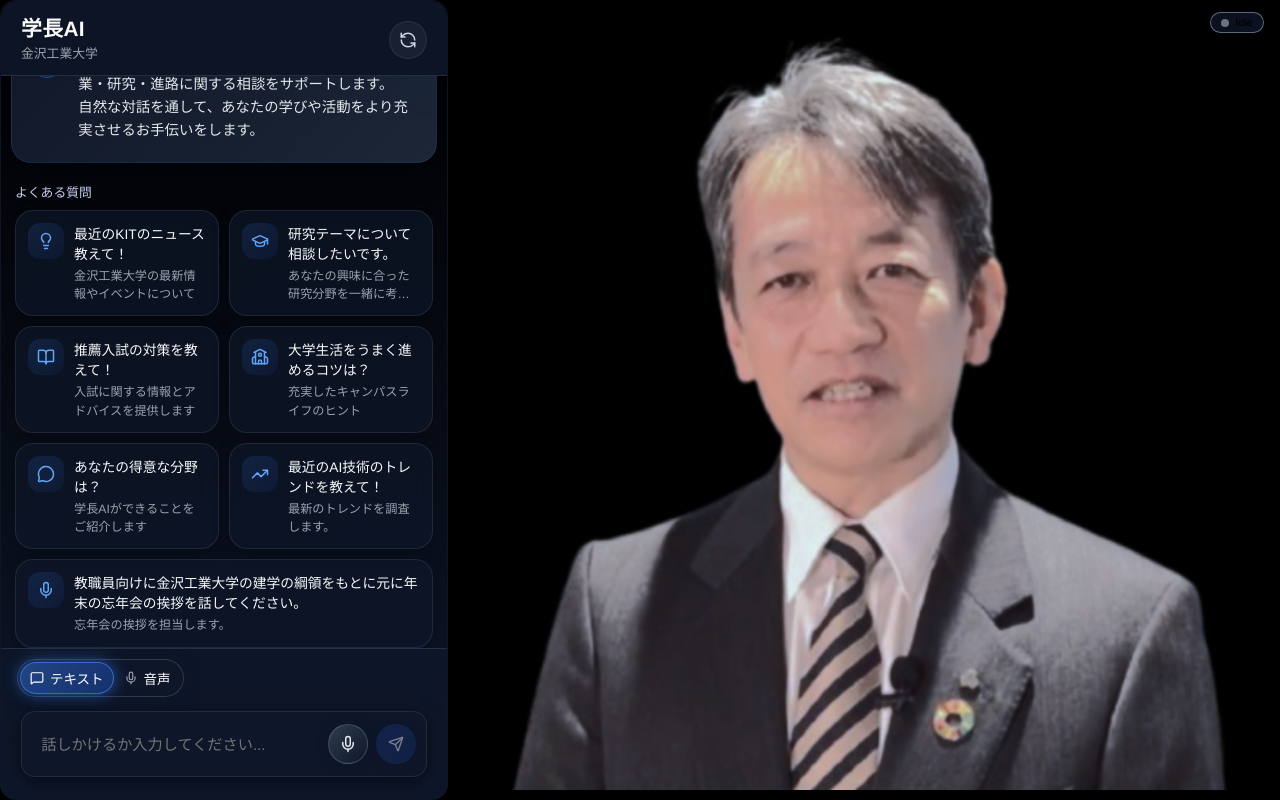
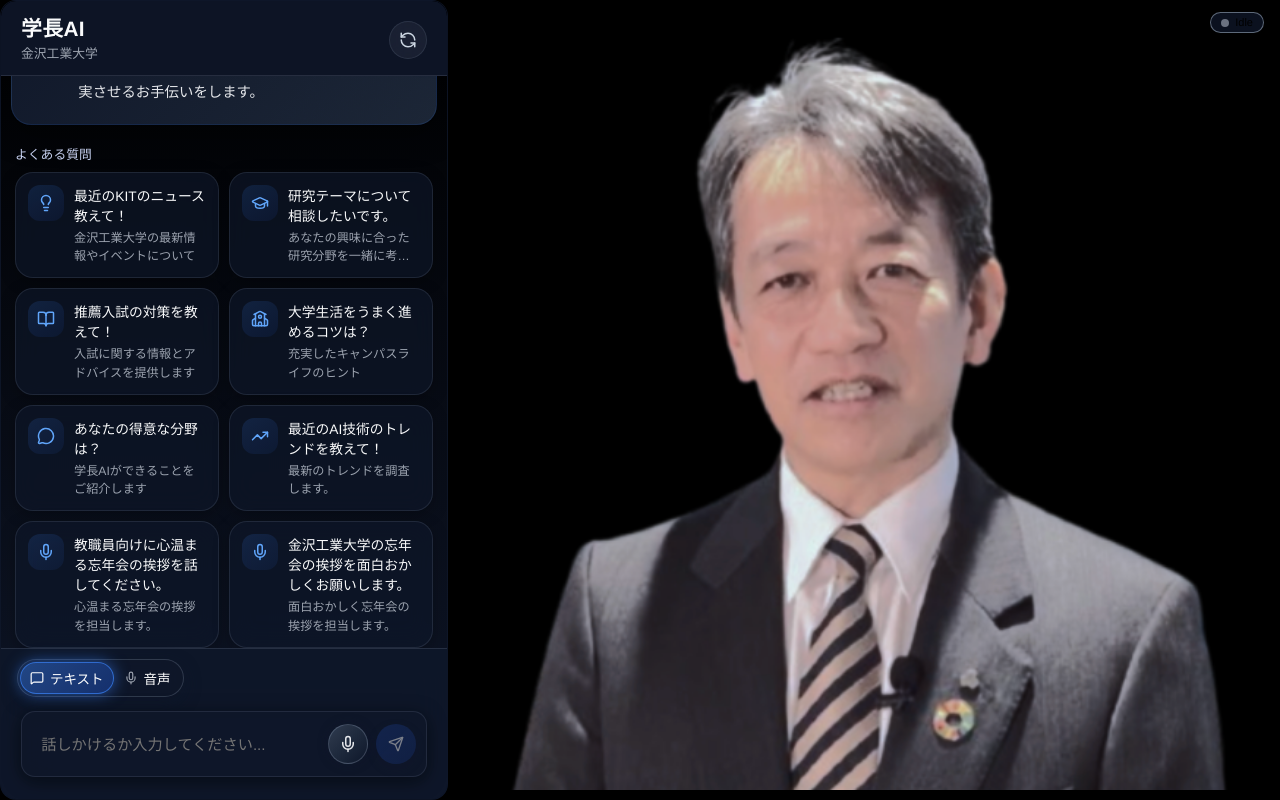
Before and after one commit to Yoshiki0418/gakucho-ai, a Next.js app in the folder frontend/: page / in a window 1280 px wide. Built offline with nearby package versions, Linux system fonts and the light colour scheme.

Commit message:
feat: 忘年会向けに挨拶生成エージェントをカスタマイズ

```diff
--- a/frontend/components/organisms/InitialChatView/index.tsx
+++ b/frontend/components/organisms/InitialChatView/index.tsx
@@ -62,8 +62,14 @@ const TEMPLATES: Template[] = [
   {
     id: 'speech',
     icon: Mic,
-    title: '教職員向けに金沢工業大学の建学の綱領をもとに元に年末の忘年会の挨拶を話してください。',
-    description: '忘年会の挨拶を担当します。',
+    title: '教職員向けに心温まる忘年会の挨拶を話してください。',
+    description: '心温まる忘年会の挨拶を担当します。',
+  },
+  {
+    id: 'speech2',
+    icon: Mic,
+    title: '金沢工業大学の忘年会の挨拶を面白おかしくお願いします。',
+    description: '面白おかしく忘年会の挨拶を担当します。',
   }
 ]
 
```
